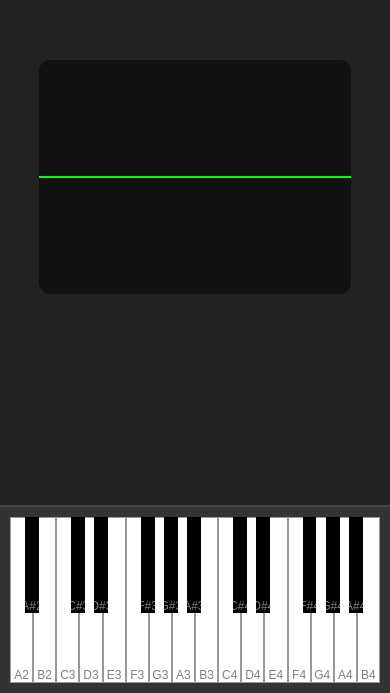
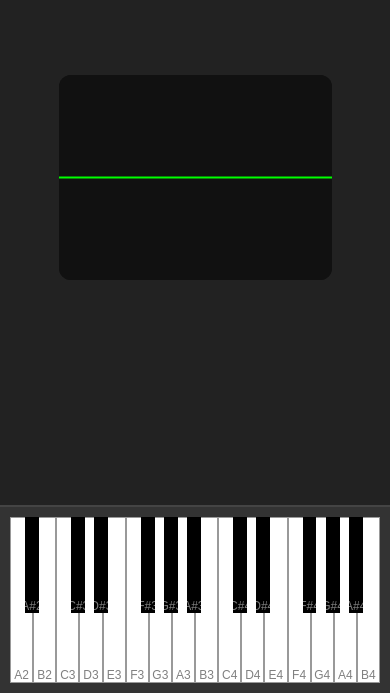
Before and after one commit to sarahRosannaBusch/ScillyScope, a plain HTML site: page src/index.html in a window 390 px wide. Shown: the part 151-844 px from the top of the page. Drawn offline with Linux system fonts and the light colour scheme.

Commit message:
responsive layout

```diff
--- a/src/index.html
+++ b/src/index.html
@@ -5,17 +5,24 @@
   <title> ScillyScope </title>
   <meta name='author' content='Sarah Rosanna Busch' />
   <meta name='description' content='My entry for the GitHub Game Off 2025' />
-  <meta name='version' content='0.1' />
+  <meta name='version' content='0.2' />
+  <meta name='date' content='6 Nov 2025' />
   <meta name='keywords' content='waves, sound, oscilloscope, piano, decode, puzzle' />
   <meta name="viewport" content="width=device-width,initial-scale=1,viewport-fit=cover">
   <!--link rel='icon shortcut' href='icon.png' /-->
   <link rel='stylesheet' href='styles.css' />
 </head>
 <body>
+<div id="game">
     <div id="oscilloscope">
+        <div class="top-row"></div>
+        <div class="left-spacer"></div>
         <canvas id="scope-screen"></canvas>
+        <div class="right-spacer"></div>
+        <div class="bottom-row"></div>
     </div>
     <div id="keyboard"></div>
+</div>
 </body>
 <script src='game.js'></script>
 </html>
--- a/src/styles.css
+++ b/src/styles.css
@@ -2,13 +2,14 @@
  * @filename    styles.css
  * @brief       ScillyScope styles
  * @author      Sarah Rosanna Busch
- * @version     0.1
- * @date        2 Nov 2025
+ * @version     0.2
+ * @date        6 Nov 2025
  */
 
 :root {
     --bg-color: black;
     --fore-color: grey;
+    --key-width: 60px;
 }
 
 * {
@@ -22,33 +23,81 @@ html, body {
 
 body {
 	font-family: sans-serif;
+	min-height: 100dvh;
 	background: var(--bg-color);
 	color: var(--fore-color);
+
+	display: flex;
+	align-items: center;
+	justify-content: center;
+}
+
+#game {
 	display: flex;
 	flex-direction: column;
-	min-height: 100dvh;
+	height: 100%;
+	max-height: 1200px;
+	width: 100%;
 	overflow: hidden;
 }
 
 #oscilloscope {
-	flex: 1 1 auto;
-	height: calc(100dvh - 9vh); /* ensure keyboard + gaps fit */
+	display: grid;
+	grid-template-columns: minmax(40px, 1fr) auto minmax(40px, 1fr);
+	/* left spacer, scope, right spacer */
+	grid-template-rows: 1fr auto 1fr;
+	/* top filler, scope row, bottom filler */
+	align-items: center;
+	height: calc(100dvh - 9vh);
 	background: #222;
+	border-bottom: 2px solid #444;
+	overflow: hidden;
+	width: 100%;
+	max-width: calc(var(--key-width) * 16);
+	margin-inline: auto;
+}
+
+#scope-screen {
+	grid-column: 2; /* middle column */
+	grid-row: 2;    /* middle row */
+	aspect-ratio: 4 / 3;
+	width: 70vw;
+	max-width: calc(var(--key-width)*12);
+    max-height: 60vh;
+	background: #111;
+	border-radius: 12px;
+	display: block;
+	margin: 0 auto;
+}
+
+.left-spacer {
+	grid-column: 1;
+	grid-row: 2;
 	display: flex;
 	align-items: center;
 	justify-content: center;
-	font-size: 1.2em;
-	border-bottom: 2px solid #444;
-	overflow: hidden;
+	height: 100%;
 }
 
-#scope-screen {
-	aspect-ratio: 4 / 3;
-	width: 80vw;
-	max-width: 640px;
-	background: #111;
-	border-radius: 12px;
-	display: block;
+.right-spacer {
+	grid-column: 3;
+	grid-row: 2;
+	display: flex;
+	align-items: center;
+	justify-content: center;
+	height: 100%;
+}
+
+.top-row {
+	grid-column: 1 / 4; /* span all three columns */
+	grid-row: 1;
+	height: 100%;
+}
+
+.bottom-row {
+	grid-column: 1 / 4; /* span all three columns */
+	grid-row: 3;
+	height: 100%;
 }
 
 #keyboard {
@@ -67,7 +116,7 @@ body {
 	position: relative;
 	flex: 1 1 0%;
 	min-width: 0;
-    max-width: 50px;
+    max-width: var(--key-width);
 	overflow: visible;
 }
 
```
